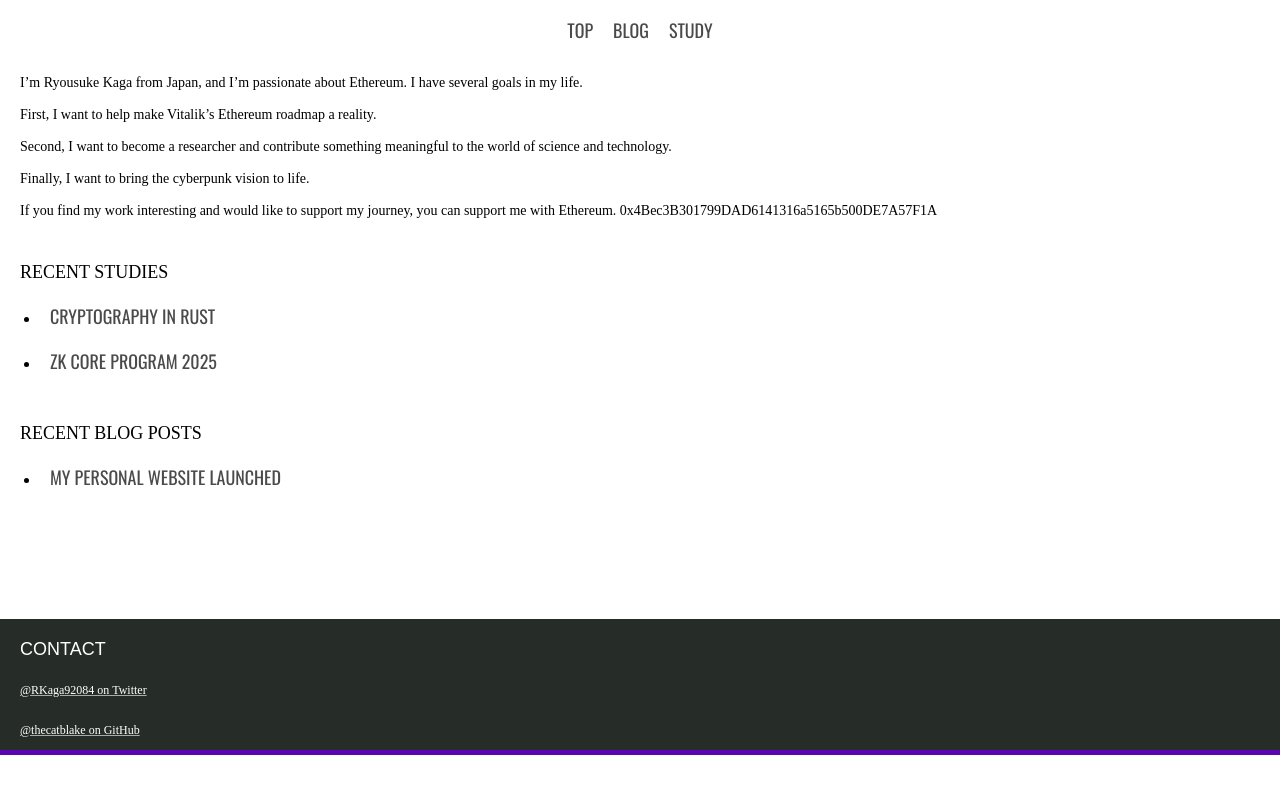
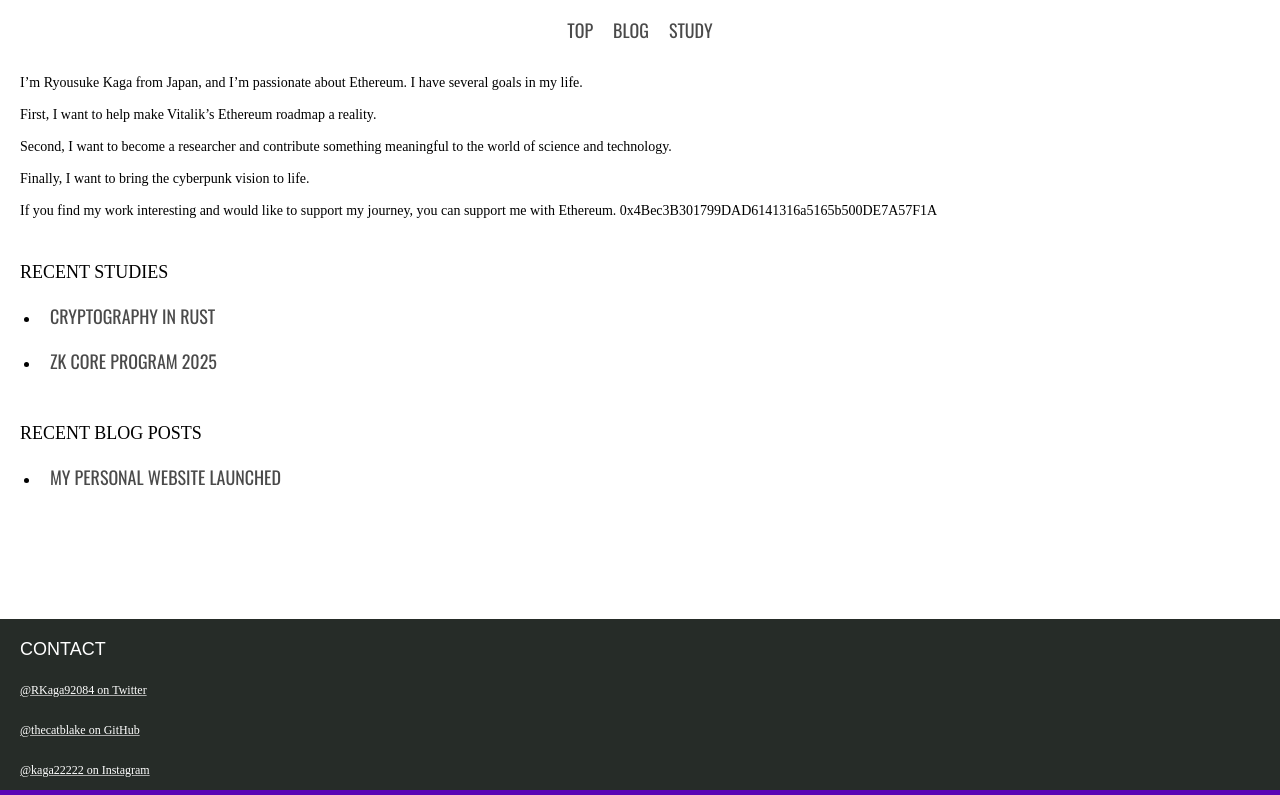
Before and after one commit to thecatblake/thecatblake.github.io, an Astro site: page / in a window 1280 px wide. Shown: the part 76-871 px from the top of the page. Before the commit the page ends 831 px from the top, so only its background shows below. Built offline with nearby package versions, Linux system fonts and the light colour scheme; Astro itself is replaced by a stand-in of ours; a web font is replaced by a local one.

Commit message:
add instagram account

```diff
--- a/src/layouts/Layout.astro
+++ b/src/layouts/Layout.astro
@@ -48,6 +48,9 @@ const { title = "My website" } = Astro.props;
             <a href="https://github.com/thecatblake" class="Footer_Link">
                 @thecatblake on GitHub
             </a>
+            <a href="https://www.instagram.com/kaga22222" class="Footer_Link">
+                @kaga22222 on Instagram
+            </a>
         </section>
     </footer>
 </body>
```
